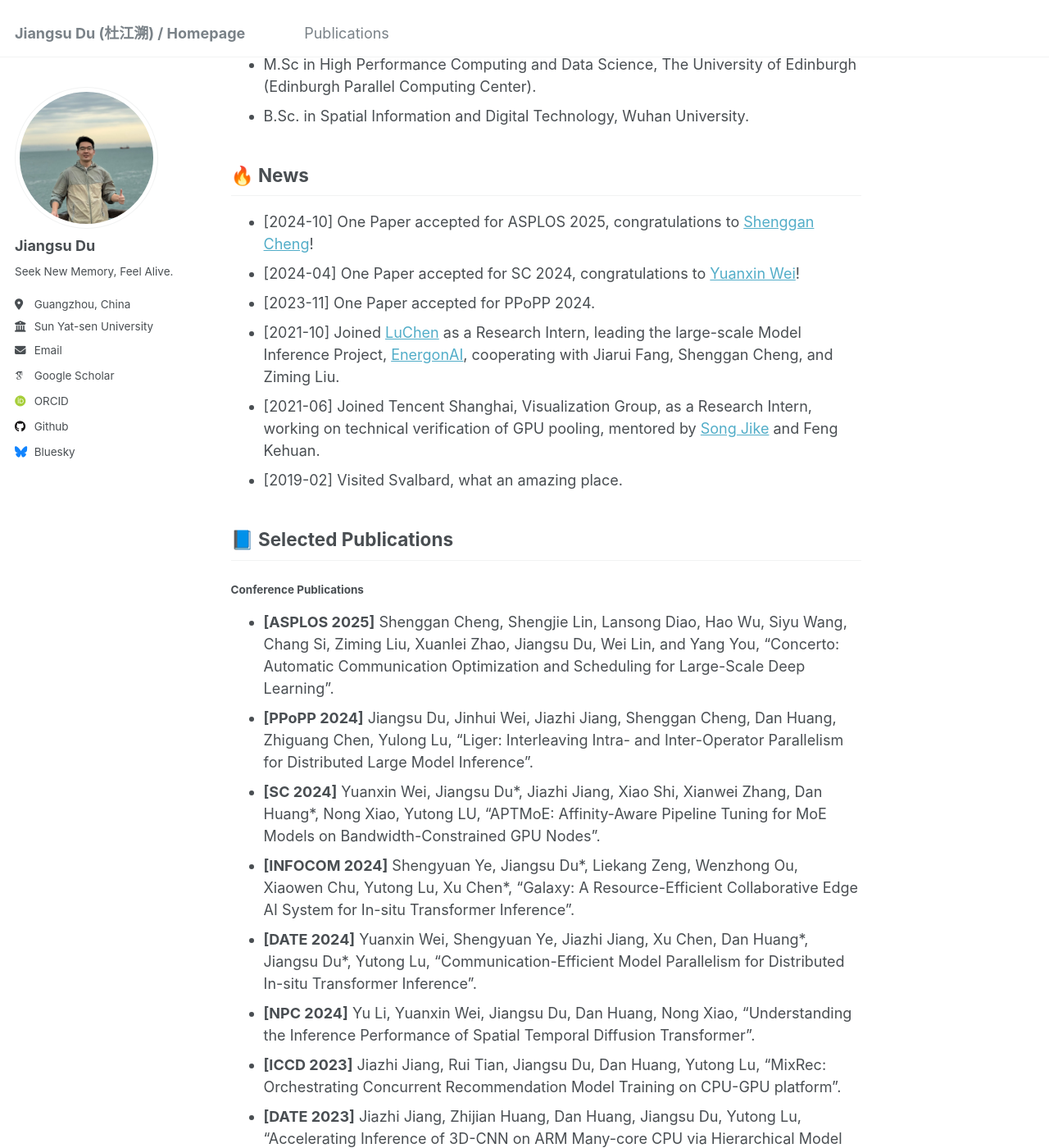
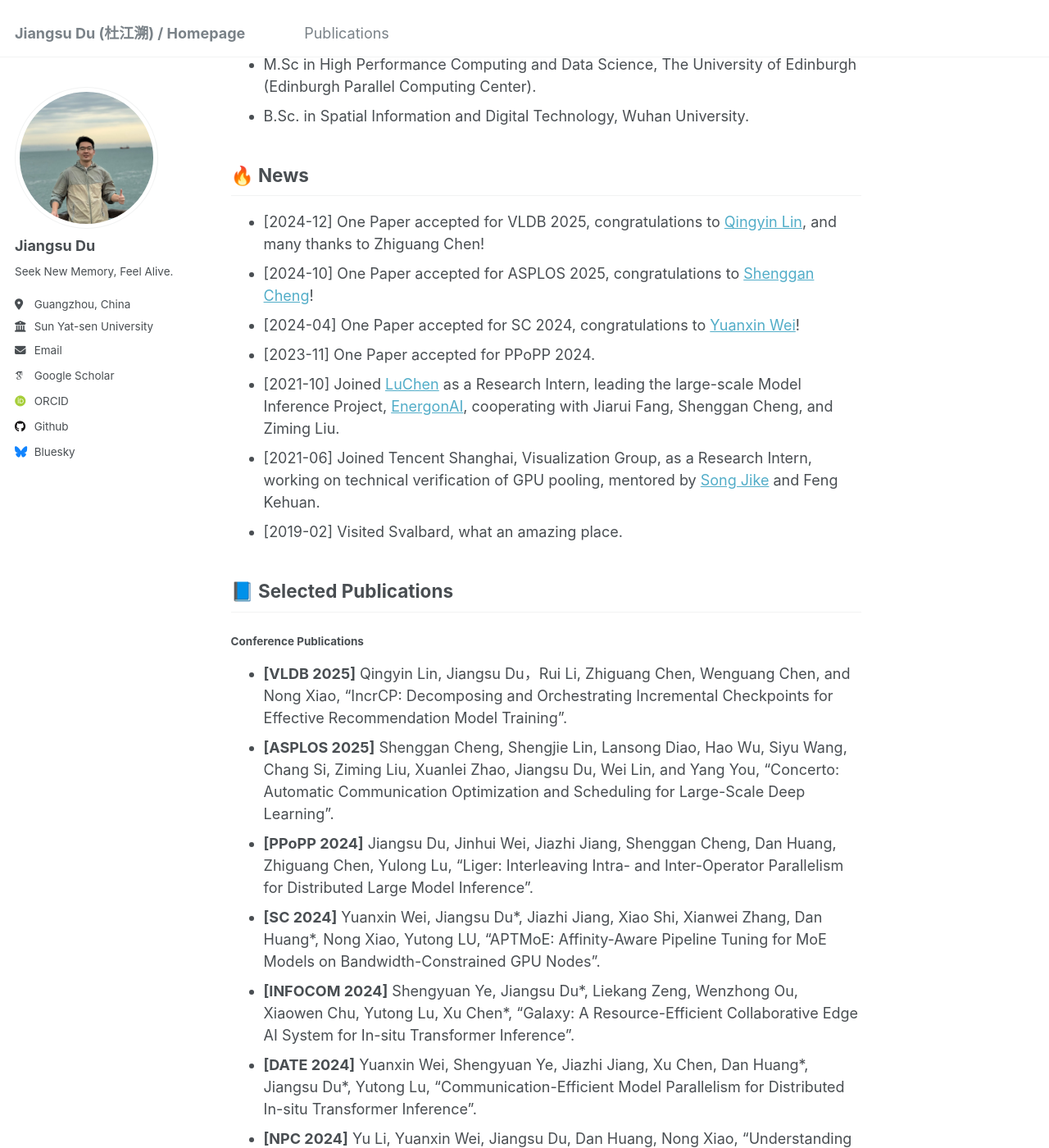
Before and after one commit to dujiangsu/dujiangsu.github.io, a Jekyll site: the page built from _pages/about.md, in a window 1280 px wide and 1400 px high, scrolled down 493 px. Shown: the whole window at 82% size. Built offline with Jekyll 4.4.1, drawn with Linux system fonts in a browser that asks for light colours; emoji names are drawn with the system emoji font; some web fonts are replaced.

Commit message:
update paper

```diff
--- a/_pages/about.md
+++ b/_pages/about.md
@@ -26,6 +26,7 @@ You can find my email address by clicking this button:
 - B.Sc. in Spatial Information and Digital Technology, Wuhan University.
 
 ## :fire: News
+- [2024-12] One Paper accepted for VLDB 2025, congratulations to [Qingyin Lin](https://scholar.google.com/citations?user=Vl90jLIAAAAJ&hl=zh-CN), and many thanks to Zhiguang Chen!
 - [2024-10] One Paper accepted for ASPLOS 2025, congratulations to [Shenggan Cheng](https://shenggan.github.io/)!
 - [2024-04] One Paper accepted for SC 2024, congratulations to [Yuanxin Wei](https://yuanxinnn.github.io/)!
 - [2023-11] One Paper accepted for PPoPP 2024.
@@ -36,6 +37,7 @@ You can find my email address by clicking this button:
 ## :blue_book: Selected Publications
 
 #### Conference Publications
+- **[VLDB 2025]** Qingyin Lin, Jiangsu Du，Rui Li, Zhiguang Chen, Wenguang Chen, and Nong Xiao, "IncrCP: Decomposing and Orchestrating Incremental Checkpoints for Effective Recommendation Model Training".
 - **[ASPLOS 2025]** Shenggan Cheng, Shengjie Lin, Lansong Diao, Hao Wu, Siyu Wang, Chang Si, Ziming Liu, Xuanlei Zhao, Jiangsu Du, Wei Lin, and Yang You, "Concerto: Automatic Communication Optimization and Scheduling for Large-Scale Deep Learning".
 - **[PPoPP 2024]** Jiangsu Du, Jinhui Wei, Jiazhi Jiang, Shenggan Cheng, Dan Huang, Zhiguang Chen, Yulong Lu, "Liger: Interleaving Intra- and Inter-Operator Parallelism for Distributed Large Model Inference".
 - **[SC 2024]** Yuanxin Wei, Jiangsu Du\*, Jiazhi Jiang, Xiao Shi, Xianwei Zhang, Dan Huang*, Nong Xiao, Yutong LU, "APTMoE: Affinity-Aware Pipeline Tuning for MoE Models on Bandwidth-Constrained GPU Nodes".
```
